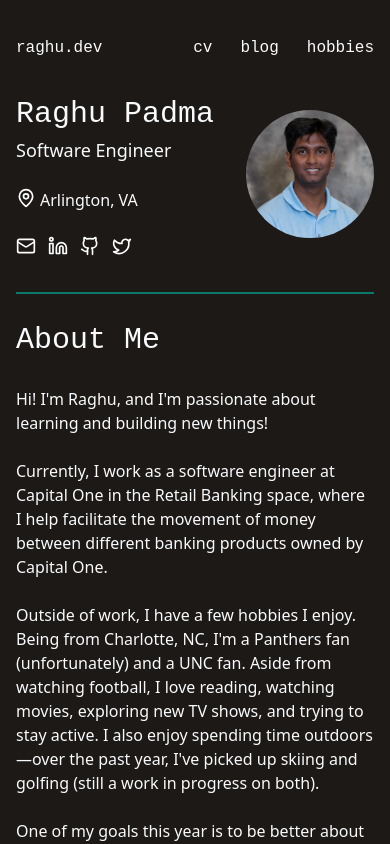
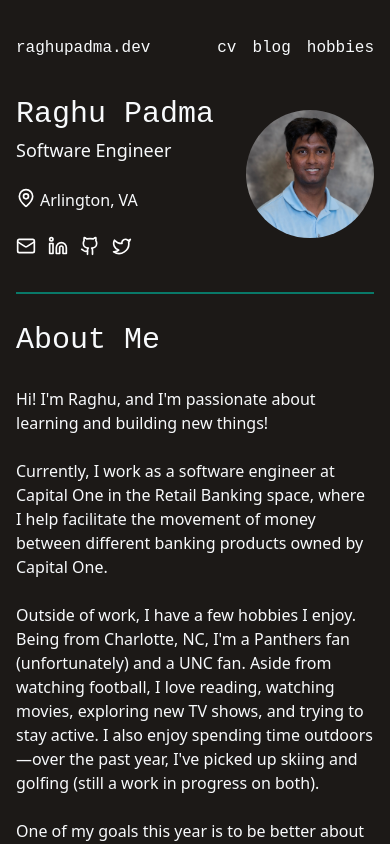
Before and after one commit to raghuvarapadma/portfolio, a Next.js app: page / in a window 390 px wide. Shown: the top 844 px of the page. Built offline with nearby package versions, Linux system fonts and the light colour scheme.

Commit message:
changing website name

```diff
--- a/src/app/layout.js
+++ b/src/app/layout.js
@@ -2,7 +2,7 @@ import "./globals.css";
 import { ThemeProvider } from "@/components/theme-provider"
 
 export const metadata = {
-  title: "raghu.dev",
+  title: "raghupadma.dev",
   description: "Welcome to my site!",
 };
 
--- a/src/components/nav.js
+++ b/src/components/nav.js
@@ -4,7 +4,7 @@ import {binaryEffect} from "./binaryEffect";
 
 export default function Nav() {
 
-    const originalLogoText = "raghu.dev";
+    const originalLogoText = "raghupadma.dev";
     // const originalHomeText = "home";
     const originalCVText = "cv";
     const originalBlogText = "blog";
@@ -24,7 +24,7 @@ export default function Nav() {
                     </Link>
                 </div>
                 <nav className="flex-1 flex items-center justify-end">
-                    <div className="flex gap-7 justify-end">
+                    <div className="flex gap-4 sm:gap-7 justify-end">
                         {/* <Link href="/" className="hover:text-[#097969] flex-1 flex items-center justify-center" onMouseEnter={() => setHoveringOverHomePage(true)} onMouseLeave={() => setHoveringOverHomePage(false)}>
                             {homePageText}
                         </Link> */}
```
